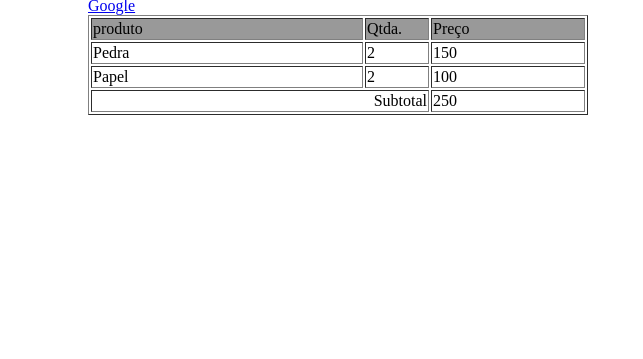
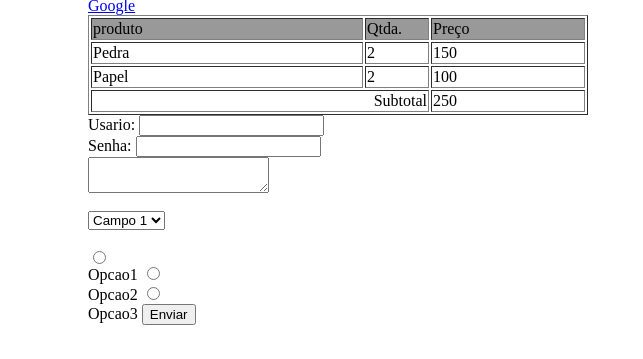
Before and after one commit to Cortella/HTML-teste, a plain HTML site: page Index.html in a window 1280 px wide. Shown: the part 613-972 px from the top of the page, without its empty margins (0-643 px from the left). Before the commit the page ends 800 px from the top, so only its background shows below. Drawn offline with Linux system fonts and the light colour scheme.

Commit message:
Formulario

```diff
--- a/Index.html
+++ b/Index.html
@@ -68,7 +68,27 @@
 
 		</table>
 
+		<form method="POST">
+			Usario:
+			<input type="text" name="usuario"/> <br/>
+			Senha:
+			<input type="password" name="senha" />  <br/>
 
 
+			<textarea name="campo"></textarea><br/><br/>
+
+			<select name="opcoes">
+				<option value="1">Campo 1</option>
+				<option value="2">Campo 2</option>
+				<option value="3">Campo 3</option>
+			</select><br/><br/>
+
+			<input type="radio" name="radio" value="1" /><br/> Opcao1
+			<input type="radio" name="radio" value="2" /><br/> Opcao2
+			<input type="radio" name="radio" value="3" /><br/> Opcao3
+
+			<input type="submit" value="Enviar" />  <br/><br/>
+		</form>
 	</body>
+
 </html>
```
